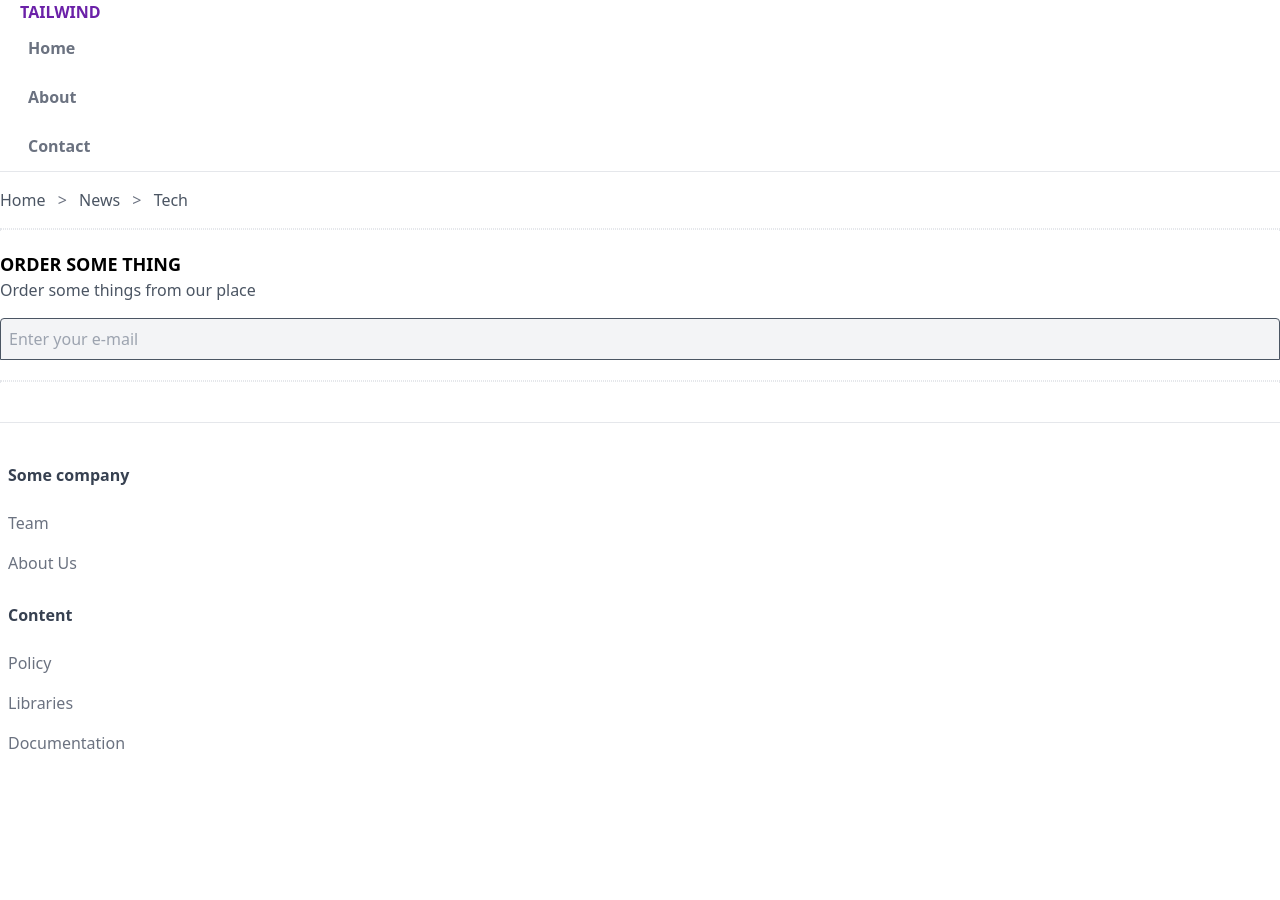
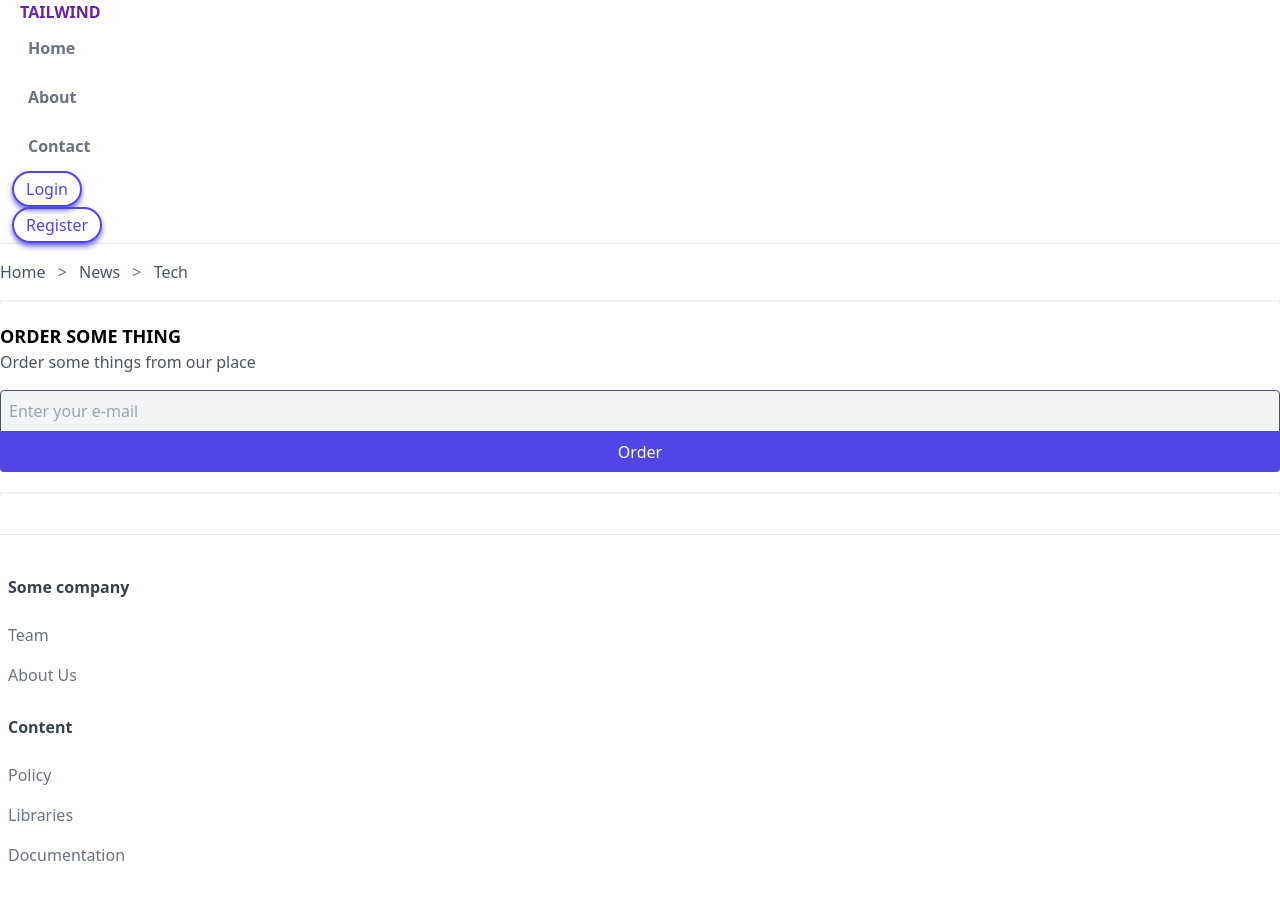
Before and after one commit to SergikEnergy/tailwindcss3-repeat, a website built with Vite: page try-tailwindcss3/index.html in a window 1280 px wide. Before the commit the page ends 819 px from the top, so only its background shows below. Built offline with nearby package versions, Linux system fonts and the light colour scheme.

Commit message:
feat: work with buttons

```diff
--- a/try-tailwindcss3/index.html
+++ b/try-tailwindcss3/index.html
@@ -34,6 +34,22 @@
             >
           </li>
         </ul>
+        <ul class="">
+          <li>
+            <button
+              class="p-1 px-3 border-2 rounded-full border-indigo-600 text-indigo-600 hover:text-white hover:bg-indigo-800 shadow-md shadow-indigo-500 focus:outline-none focus:ring focus:ring-violet-400"
+            >
+              Login
+            </button>
+          </li>
+          <li>
+            <button
+              class="p-1 px-3 border-2 rounded-full border-indigo-600 text-indigo-600 hover:text-white hover:bg-indigo-800 shadow-md shadow-indigo-500 focus:outline-none focus:ring focus:ring-violet-400"
+            >
+              Register
+            </button>
+          </li>
+        </ul>
       </nav>
     </header>
     <main>
@@ -58,6 +74,7 @@
           placeholder="Enter your e-mail"
           class="text-gray-700 p-2 bg-gray-100 w-full border rounded-t hover: border-gray-600"
         />
+        <button class="px-4 py-2 bg-indigo-600 text-white rounded-b w-full hover:bg-indigo-800">Order</button>
       </div>
       <div class="border border-dotted"></div>
     </main>
```
